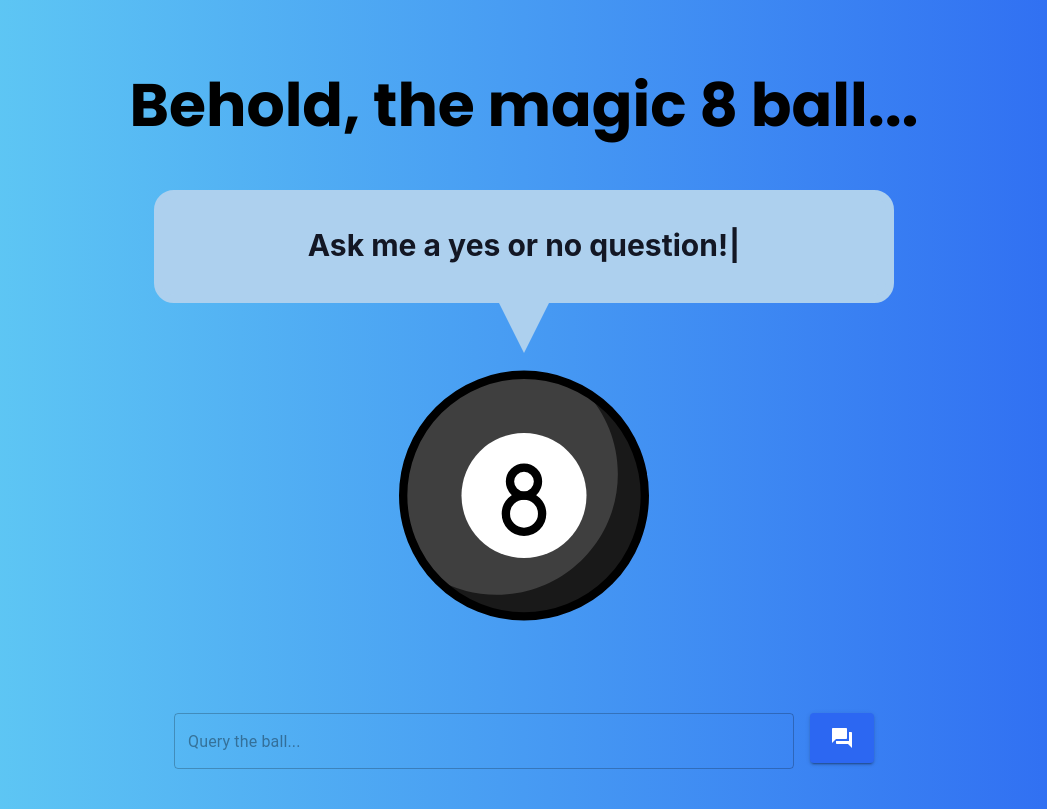
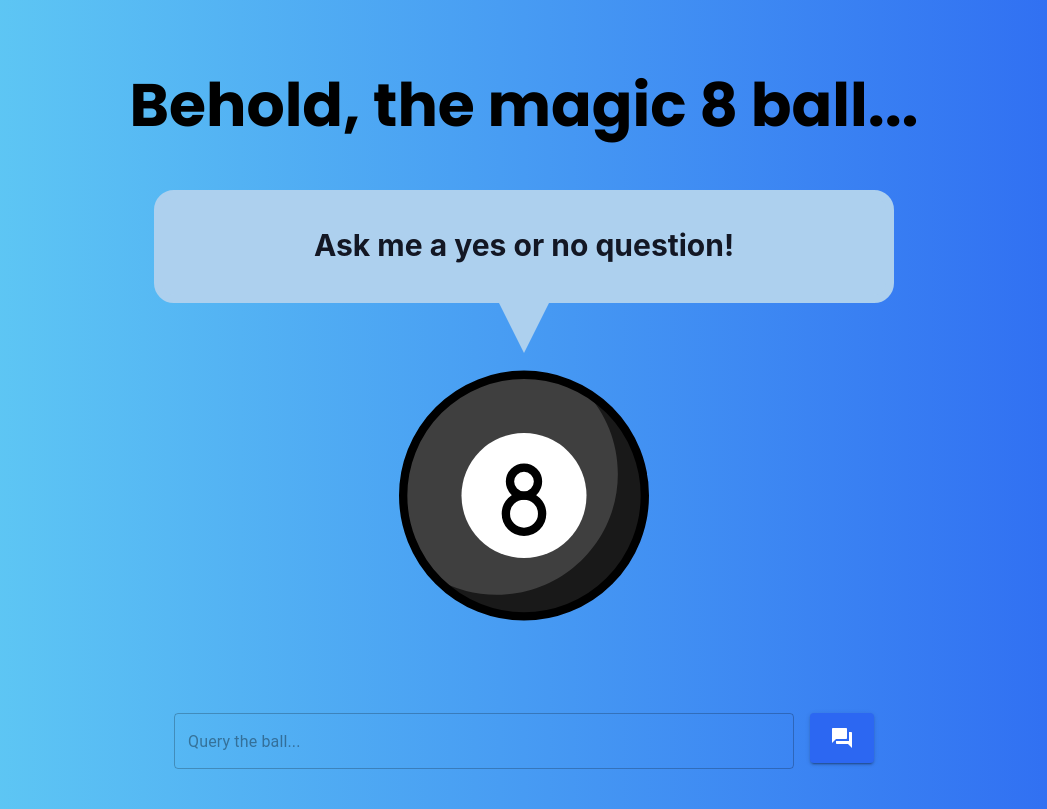
Before and after one commit to jayjay19630/magic-8-ball-app, a React (Vite) app: page / in a window 1280 px wide. Shown: the whole page, without its empty margins (116-1163 px from the left). Built offline with nearby package versions, Linux system fonts and the light colour scheme.

Commit message:
Revert typescript effect

```diff
--- a/src/App.tsx
+++ b/src/App.tsx
@@ -10,6 +10,7 @@ function App() {
 
   const [response, setResponse] = useState('Ask me a yes or no question!');
   const [isShaking, setIsShaking] = useState(false);
+  console.log(isShaking);
   const [query, setQuery] = useState('');
 
   return (
--- a/src/components/SpeechBubble/SpeechBubble.tsx
+++ b/src/components/SpeechBubble/SpeechBubble.tsx
@@ -1,16 +1,11 @@
 import './speechbubble.css'
-import Typewriter from "typewriter-effect"
-
 
 export const SpeechBubble = (props: {response: string}) => {
     const response = props.response;
     return (
         <div className='speech-bubble'>
             <div className='bubble-text'>
-                <Typewriter
-                    options={{delay: 50}}
-                    onInit={t => t.typeString(response).start()}>
-                </Typewriter>
+                {response}
             </div>
             <div className='bubble-tail'>
             </div>
```
